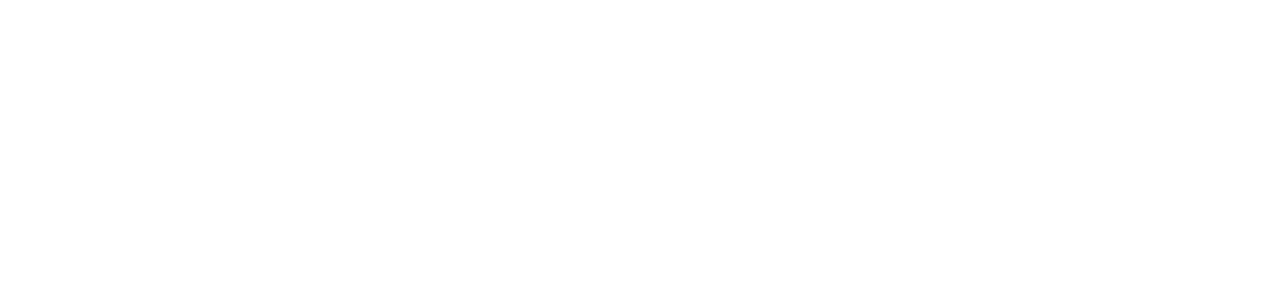
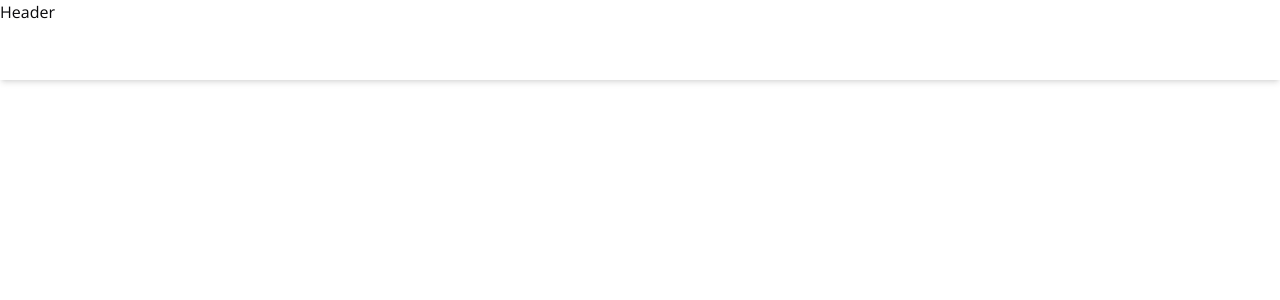
Before and after one commit to KennedyMungai/NewQAndA, a Next.js app in the folder frontend/: page / in a window 1280 px wide. Shown: the top 300 px of the page. Built offline with nearby package versions, Linux system fonts and the light colour scheme.

Commit message:
Added the header to the root layout page

```diff
--- a/frontend/app/layout.tsx
+++ b/frontend/app/layout.tsx
@@ -1,6 +1,7 @@
 import type { Metadata } from 'next'
 import { Open_Sans } from 'next/font/google'
 import './globals.css'
+import Header from '@/components/Header/Header'
 
 const open_sans = Open_Sans({ subsets: ['latin'] })
 
@@ -16,6 +17,7 @@
 }) {
 	return (
 		<html lang='en'>
+			<Header />
 			<body className={open_sans.className}>{children}</body>
 		</html>
 	)
```
